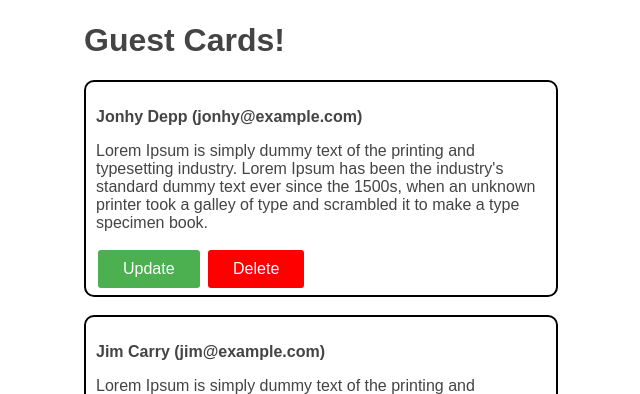
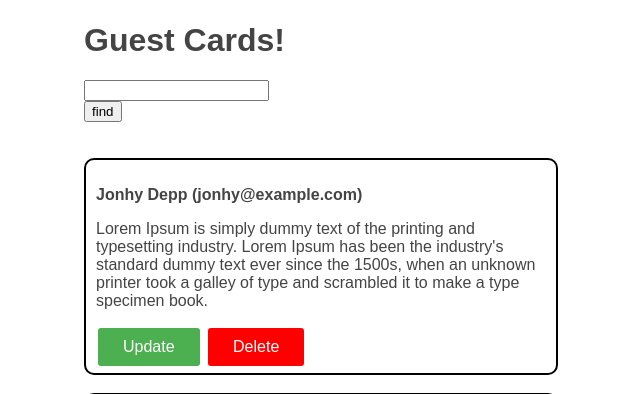
Before and after one commit to sadfalcon/guestbook, a Django app: page / in a window 1280 px wide. Shown: the part 38-432 px from the top of the page, without its empty margins (106-746 px from the left). Run offline with Django 3.2, Linux system fonts and the light colour scheme; data comes from the database, SQL or seed files in the repository.

Commit message:
добавлена форма поиска

```diff
--- a/source/main/urls.py
+++ b/source/main/urls.py
@@ -15,7 +15,8 @@ Including another URLconf
 """
 from django.contrib import admin
 from django.urls import path
-from webapp.views import index_view, card_create_view, card_update_view, card_delete_view
+from webapp.views import index_view, card_create_view, card_update_view, card_delete_view, \
+    card_find
 
 urlpatterns = [
     path('admin/', admin.site.urls),
@@ -23,4 +24,5 @@ urlpatterns = [
     path('cards/add/', card_create_view, name='card_create'),
     path('card/<int:pk>/update/', card_update_view, name='card_update'),
     path('card/<int:pk>/delete/', card_delete_view, name='card_delete'),
+    path('card/find', card_find, name='card_find'),
 ]
--- a/source/webapp/templates/index.html
+++ b/source/webapp/templates/index.html
@@ -5,6 +5,14 @@
 
 {% block content %}
     <h1>Guest Cards!</h1>
+    <form action="{% url "card_find" %}" method="get">
+        {% csrf_token %}
+        <input type="text" name="name">
+        <br/>
+        <input type="submit" value="find"/>
+    </form>
+    <br/><br/>
+
     {% for card in cards %}
         <div class="card">
         <b><p>{{ card.name }} ({{ card.mail }})</p></b>
--- a/source/webapp/views.py
+++ b/source/webapp/views.py
@@ -9,6 +9,13 @@ from webapp.forms import CardForm
 def index_view(request):
     data = Card.objects.order_by('-created_at').filter(status='active')
 
+    return render(request, 'index.html', context={
+        'cards': data
+    })
+
+def card_find(request):
+    if request.method == "GET":
+        data = Card.objects.filter(name=request.GET.get('name'))
     return render(request, 'index.html', context={
         'cards': data
     })
```
